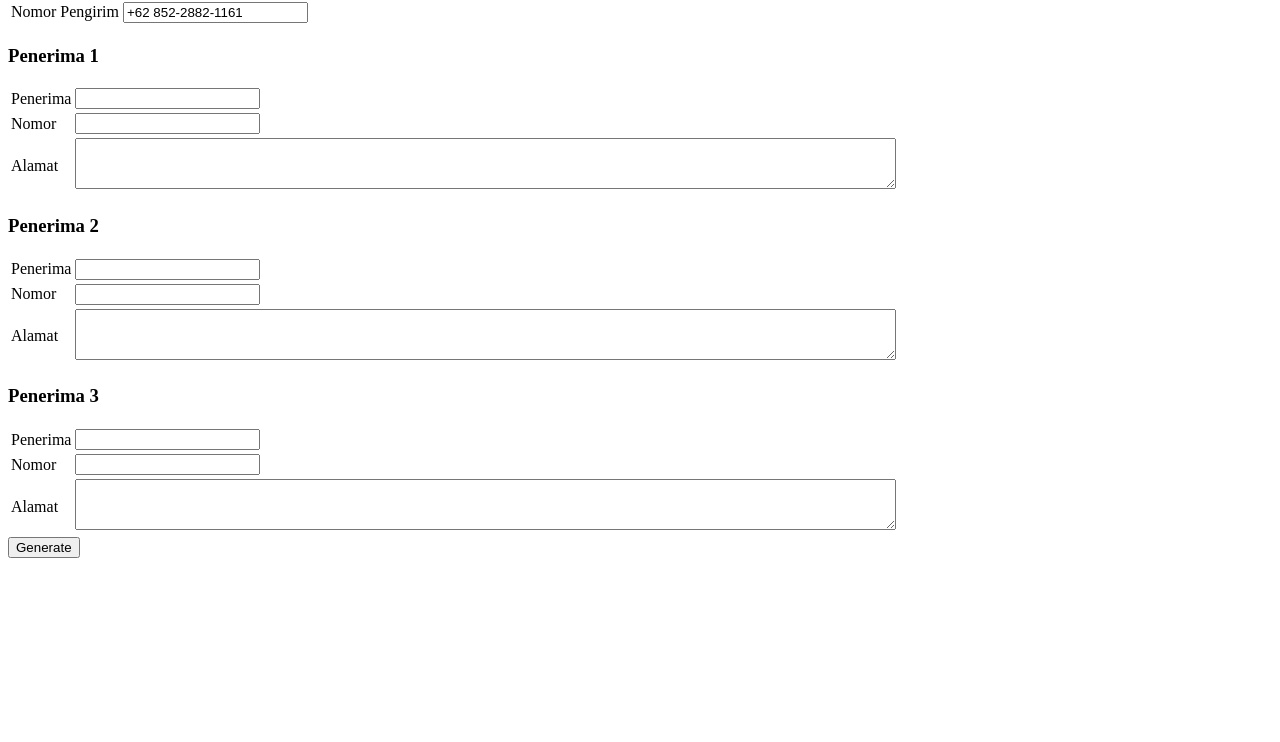
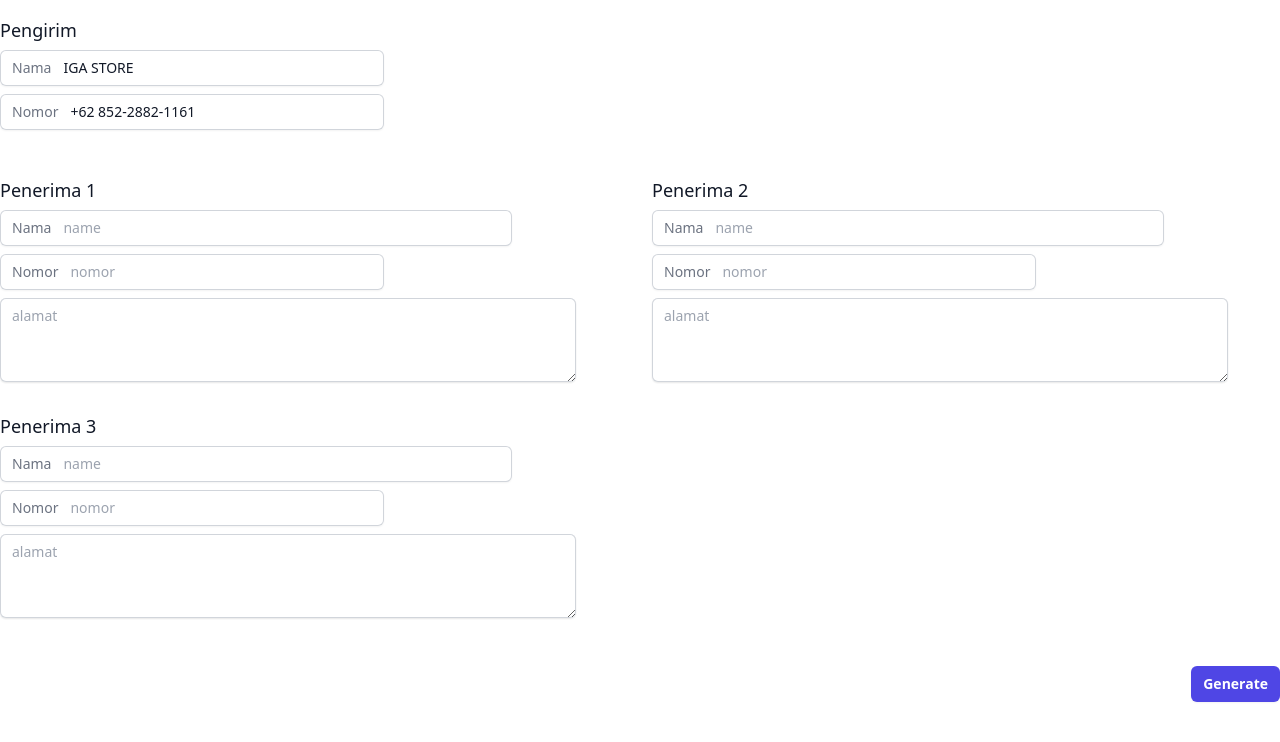
Before and after one commit to Dimaspadma/pdf_generator, a website with bundled scripts: page index.html in a window 1280 px wide. Shown: the part 106-848 px from the top of the page. Before the commit the page ends 800 px from the top, so only its background shows below. Built offline with nearby package versions, Linux system fonts and the light colour scheme.

Commit message:
🎨 Add tailwind for beautify web

```diff
--- a/index.html
+++ b/index.html
@@ -3,78 +3,118 @@
 <head>
   <meta charset="UTF-8">
   <meta name="viewport" content="width=device-width, initial-scale=1.0">
+  <link rel="stylesheet" href="style.css">
   <title>Document</title>
 </head>
 <body>
-  <h1>Hello</h1>
 
-  <table>
-    <tr>
-      <td><label for="pengirim">Pengirim</label></td>
-      <td><input type="text" name="pengirim" value="IGA STORE"></td>
-    </tr>
-    <tr>
-      <td><label for="nomorPengirim">Nomor Pengirim</label></td>
-      <td><input type="text" name="nomorPengirim" value="+62 852-2882-1161"></td>
-    </tr>
-  </table>
+  <div class="container mx-auto my-10 space-y-12">
+    <h1 class="text-3xl font-bold">PDF Generator</h1>
 
-  <h3>Penerima 1</h3>
-  <table>
-    <tr>
-      <td><label for="penerima1">Penerima</label></td>
-      <td><input type="text" name="penerima1"></td>
-    </tr>
-    <tr>
-      <td><label for="nomor1">Nomor</label></td>
-      <td><input type="text" name="nomor1"></td>
-    </tr>
-    <tr>
-      <td><label for="alamat1">Alamat</label></td>
-      <td><textarea type="text" name="alamat1" rows="3" cols="100"></textarea></td>
-    </tr>
-  </table>
+    <div class="mt-10 grid grid-cols-1 gap-x-6 gap-y-8 sm:grid-cols-6">
+      <div class="sm:col-span-4">
+        <label for="username" class="block text-lg font-medium leading-6 text-gray-900">Pengirim</label>
+        <div class="mt-2">
+          <div class="flex rounded-md shadow-sm ring-1 ring-inset ring-gray-300 focus-within:ring-2 focus-within:ring-inset focus-within:ring-indigo-600 sm:max-w-sm">
+            <span class="flex select-none items-center pl-3 text-gray-500 sm:text-sm">Nama</span>
+            <input type="text" name="pengirim" id="username" autocomplete="username" class="block flex-1 border-0 bg-transparent py-1.5 pl-3 text-gray-900 placeholder:text-gray-400 focus:ring-0 sm:text-sm sm:leading-6" placeholder="name" value="IGA STORE">
+          </div>
+        </div>
+        <div class="mt-2">
+          <div class="flex rounded-md shadow-sm ring-1 ring-inset ring-gray-300 focus-within:ring-2 focus-within:ring-inset focus-within:ring-indigo-600 sm:max-w-sm">
+            <span class="flex select-none items-center pl-3 text-gray-500 sm:text-sm">Nomor</span>
+            <input type="text" name="nomorPengirim" id="username" autocomplete="username" class="block flex-1 border-0 bg-transparent py-1.5 pl-3 text-gray-900 placeholder:text-gray-400 focus:ring-0 sm:text-sm sm:leading-6" placeholder="nomor" value="+62 852-2882-1161">
+          </div>
+        </div>
+      </div>
+    </div>
 
+    <!-- Penerima -->
+    <div class="mt-10 grid grid-cols-1 gap-x-6 gap-y-8 sm:grid-cols-8">
 
-  <h3>Penerima 2</h3>
-  <table>
-    <tr>
-      <td><label for="penerima2">Penerima</label></td>
-      <td><input type="text" name="penerima2"></td>
-    </tr>
-    <tr>
-      <td><label for="nomor2">Nomor</label></td>
-      <td><input type="text" name="nomor2"></td>
-    </tr>
-    <tr>
-      <td><label for="alamat2">Alamat</label></td>
-      <td><textarea type="text" name="alamat2" rows="3" cols="100"></textarea></td>
-    </tr>
-  </table>
+      <!-- Penerima 1 -->
+      <div class="sm:col-span-4">
+        <label for="penerima1" class="block text-lg font-medium leading-6 text-gray-900">Penerima 1</label>
+        <div class="mt-2">
+          <div class="flex rounded-md shadow-sm ring-1 ring-inset ring-gray-300 focus-within:ring-2 focus-within:ring-inset focus-within:ring-indigo-600 sm:max-w-lg">
+            <span class="flex select-none items-center pl-3 text-gray-500 sm:text-sm">Nama</span>
+            <input type="text" name="penerima1" id="penerima1" autocomplete="penerima1" class="block flex-1 border-0 bg-transparent py-1.5 pl-3 text-gray-900 placeholder:text-gray-400 focus:ring-0 sm:text-sm sm:leading-6" placeholder="name">
+          </div>
+        </div>
 
-  <h3>Penerima 3</h3>
-  <table>
-    <tr>
-      <td><label for="penerima3">Penerima</label></td>
-      <td><input type="text" name="penerima3"></td>
-    </tr>
-    <tr>
-      <td><label for="nomor3">Nomor</label></td>
-      <td><input type="text" name="nomor3"></td>
-    </tr>
-    <tr>
-      <td><label for="alamat3">Alamat</label></td>
-      <td><textarea type="text" name="alamat3" rows="3" cols="100"></textarea></td>
-    </tr>
-  </table>
+        <div class="mt-2">
+          <div class="flex rounded-md shadow-sm ring-1 ring-inset ring-gray-300 focus-within:ring-2 focus-within:ring-inset focus-within:ring-indigo-600 sm:max-w-sm">
+            <span class="flex select-none items-center pl-3 text-gray-500 sm:text-sm">Nomor</span>
+            <input type="text" name="nomor1" id="nomor1" autocomplete="nomor1" class="block flex-1 border-0 bg-transparent py-1.5 pl-3 text-gray-900 placeholder:text-gray-400 focus:ring-0 sm:text-sm sm:leading-6" placeholder="nomor">
+          </div>
+        </div>
 
-  <button id="generate">Generate</button>
+        <div class="mt-2">
+          <div class="flex rounded-md shadow-sm ring-1 ring-inset ring-gray-300 focus-within:ring-2 focus-within:ring-inset focus-within:ring-indigo-600 sm:max-w-xl">
+            <textarea id="about" name="alamat1" rows="3" class="block w-full rounded-md border-0 py-1.5 text-gray-900 shadow-sm ring-1 ring-inset ring-gray-300 placeholder:text-gray-400 focus:ring-2 focus:ring-inset focus:ring-indigo-600 sm:text-sm sm:leading-6" placeholder="alamat"></textarea>
+          </div>
+        </div>
+      </div>
+
+      <!-- Penerima 2 -->
+      <div class="sm:col-span-4">
+        <label for="penerima2" class="block text-lg font-medium leading-6 text-gray-900">Penerima 2</label>
+        <div class="mt-2">
+          <div class="flex rounded-md shadow-sm ring-1 ring-inset ring-gray-300 focus-within:ring-2 focus-within:ring-inset focus-within:ring-indigo-600 sm:max-w-lg">
+            <span class="flex select-none items-center pl-3 text-gray-500 sm:text-sm">Nama</span>
+            <input type="text" name="penerima2" id="penerima2" autocomplete="penerima2" class="block flex-1 border-0 bg-transparent py-1.5 pl-3 text-gray-900 placeholder:text-gray-400 focus:ring-0 sm:text-sm sm:leading-6" placeholder="name">
+          </div>
+        </div>
+
+        <div class="mt-2">
+          <div class="flex rounded-md shadow-sm ring-1 ring-inset ring-gray-300 focus-within:ring-2 focus-within:ring-inset focus-within:ring-indigo-600 sm:max-w-sm">
+            <span class="flex select-none items-center pl-3 text-gray-500 sm:text-sm">Nomor</span>
+            <input type="text" name="nomor2" id="nomor2" autocomplete="nomor2" class="block flex-1 border-0 bg-transparent py-1.5 pl-3 text-gray-900 placeholder:text-gray-400 focus:ring-0 sm:text-sm sm:leading-6" placeholder="nomor">
+          </div>
+        </div>
+
+        <div class="mt-2">
+          <div class="flex rounded-md shadow-sm ring-1 ring-inset ring-gray-300 focus-within:ring-2 focus-within:ring-inset focus-within:ring-indigo-600 sm:max-w-xl">
+            <textarea id="about" name="alamat2" rows="3" class="block w-full rounded-md border-0 py-1.5 text-gray-900 shadow-sm ring-1 ring-inset ring-gray-300 placeholder:text-gray-400 focus:ring-2 focus:ring-inset focus:ring-indigo-600 sm:text-sm sm:leading-6" placeholder="alamat"></textarea>
+          </div>
+        </div>
+      </div>
+
+      <!-- Penerima 3 -->
+      <div class="sm:col-span-4">
+        <label for="penerima3" class="block text-lg font-medium leading-6 text-gray-900">Penerima 3</label>
+        <div class="mt-2">
+          <div class="flex rounded-md shadow-sm ring-1 ring-inset ring-gray-300 focus-within:ring-2 focus-within:ring-inset focus-within:ring-indigo-600 sm:max-w-lg">
+            <span class="flex select-none items-center pl-3 text-gray-500 sm:text-sm">Nama</span>
+            <input type="text" name="penerima3" id="penerima3" autocomplete="penerima3" class="block flex-1 border-0 bg-transparent py-1.5 pl-3 text-gray-900 placeholder:text-gray-400 focus:ring-0 sm:text-sm sm:leading-6" placeholder="name">
+          </div>
+        </div>
+
+        <div class="mt-2">
+          <div class="flex rounded-md shadow-sm ring-1 ring-inset ring-gray-300 focus-within:ring-2 focus-within:ring-inset focus-within:ring-indigo-600 sm:max-w-sm">
+            <span class="flex select-none items-center pl-3 text-gray-500 sm:text-sm">Nomor</span>
+            <input type="text" name="nomor3" id="nomor3" autocomplete="nomor3" class="block flex-1 border-0 bg-transparent py-1.5 pl-3 text-gray-900 placeholder:text-gray-400 focus:ring-0 sm:text-sm sm:leading-6" placeholder="nomor">
+          </div>
+        </div>
+
+        <div class="mt-2">
+          <div class="flex rounded-md shadow-sm ring-1 ring-inset ring-gray-300 focus-within:ring-2 focus-within:ring-inset focus-within:ring-indigo-600 sm:max-w-xl">
+            <textarea id="about" name="alamat3" rows="3" class="block w-full rounded-md border-0 py-1.5 text-gray-900 shadow-sm ring-1 ring-inset ring-gray-300 placeholder:text-gray-400 focus:ring-2 focus:ring-inset focus:ring-indigo-600 sm:text-sm sm:leading-6" placeholder="alamat"></textarea>
+          </div>
+        </div>
+      </div>
+
+    </div>
+    <!-- End Penerima -->
+
+    <div class="mt-6 flex items-center justify-end gap-x-6">
+      <button type="button" id="generate" class="rounded-md bg-indigo-600 px-3 py-2 text-sm font-semibold text-white shadow-sm hover:bg-indigo-500 focus-visible:outline focus-visible:outline-2 focus-visible:outline-offset-2 focus-visible:outline-indigo-600">Generate</button>
+    </div>
+  </div>
+
 
   <script src="bundle.js"></script>
   <script src="jquery.js"></script>
   <script src="main.js"></script>
-  <script>
-
-  </script>
 </body>
 </html>
--- /dev/null
+++ b/input.css
@@ -0,0 +1,3 @@
+@tailwind base;
+@tailwind components;
+@tailwind utilities;
--- /dev/null
+++ b/pdf.js
@@ -0,0 +1,78 @@
+const PDFDocument = require('pdfkit');
+const blobStream = require('blob-stream');
+// Embed a font, set the font size, and render some text
+// doc
+//   .font('fonts/PalatinoBold.ttf')
+//   .fontSize(25)
+//   .text('Some text with an embedded font!', 100, 100);
+
+// Add an image, constrain it to a given size, and center it vertically and horizontally
+// doc.image('path/to/image.png', {
+//   fit: [250, 300],
+//   align: 'center',
+//   valign: 'center'
+// });
+
+// Add another page
+const generate = async (objs) => {
+  // Create a document
+  const doc = new PDFDocument({ size: 'A4', margin: 20 });
+
+  // Pipe its output somewhere, like to a file or HTTP response
+  const stream = doc.pipe(blobStream());
+
+  // const font = fetch('./fonts/firaCodeReguler.ttf')
+  // const arrayBuffer = font.arrayBuffer()
+  // const test = await axios.get('/fonts/firaCodeReguler.ttf');
+  const font = await fetch('./fonts/fira_code.ttf');
+  const arrayBuffer = await font.arrayBuffer();
+
+  const icon = await fetch('./img/icon.png');
+  const iconBuffer = await icon.arrayBuffer();
+
+  const logo = await fetch('./img/logo.png');
+  const logoBuffer = await logo.arrayBuffer();
+
+  // console.log(test.data);
+  doc.registerFont('FiraCode', arrayBuffer);
+
+  const hight = 284;
+
+  var count = 0;
+  objs.forEach(obj => {
+    doc
+      .rect(13, 20 + (count * hight), 567, 233.506)
+      .dash(11)
+      .stroke()
+      .font('FiraCode')
+      .fontSize(14)
+      .text(`PENERIMA : ${obj.penerima}`, 57, 45 + (count * hight))
+      .image(iconBuffer, 133, 72 + (count * hight), { width: 15 })
+      .text(`${obj.nomor}`, 160, 72 + (count * hight))
+      .text(`${obj.alamat}`, 55, 112 + (count * hight))
+      .moveTo(13, 189 + (count * hight))
+      .lineTo(581, 189 + (count * hight))
+      .dash(2)
+      .stroke()
+      .text(`PENGIRIM : ${obj.pengirim}`, 55, 196 + (count * hight))
+      .image(iconBuffer, 133, 222 + (count * hight), { width: 15 })
+      .text(`${obj.nomorPengirim}`, 160, 222 + (count * hight))
+      .image(logoBuffer, 461, 215 + (count * hight), { width: 94 });
+
+    count++;
+  });
+
+  // Finalize PDF file
+  doc.end();
+
+  stream.on('finish', function () {
+    // get a blob you can do whatever you like with
+    const blob = stream.toBlob('application/pdf');
+    // console.log(blob);
+    const fileURL = URL.createObjectURL(blob);
+    window.open(fileURL);
+    // console.log(fileURL)
+  });
+}
+
+exports.generate = generate;
--- /dev/null
+++ b/tailwind.config.js
@@ -0,0 +1,10 @@
+/** @type {import('tailwindcss').Config} */
+module.exports = {
+  content: ["./*.{html,js}"],
+  theme: {
+    extend: {},
+  },
+  plugins: [
+    require('@tailwindcss/forms')
+  ],
+}
```
Also changed, not shown: package.json (added, +23 -0 lines), style.css (added), 1 other file.
